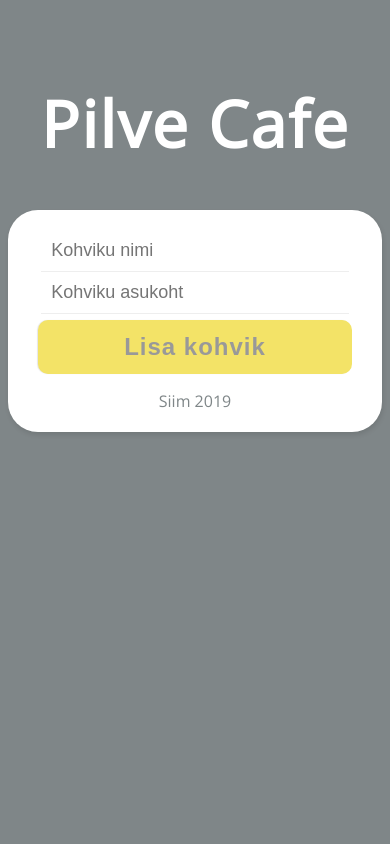
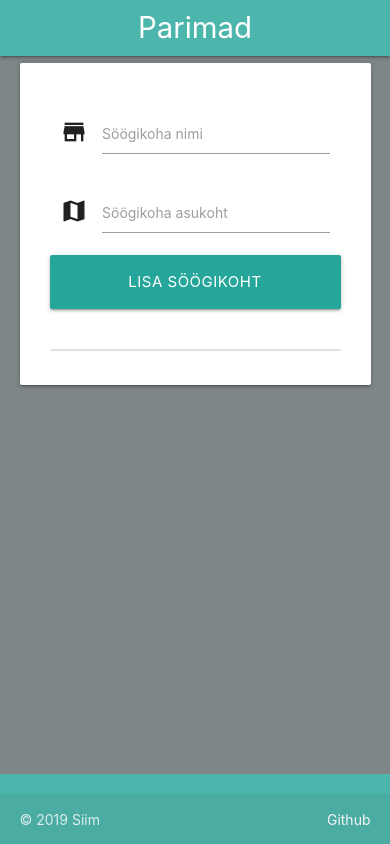
Before and after one commit to siimdev/PilveCafe, a plain HTML site: page index.html in a window 390 px wide. Drawn offline with nearby package versions, Linux system fonts and the light colour scheme; no server answers.

Commit message:
uus kujundus

```diff
--- a/app.js
+++ b/app.js
@@ -18,14 +18,26 @@ const form = document.querySelector('#add-cafe-form');
 function renderCafe(doc) {
     let li = document.createElement('li');
     let name = document.createElement('span');
-    let city = document.createElement('span');
-    let cross = document.createElement('div');
+    let city = document.createElement('p');
+    let cross = document.createElement('i');
+    let ikoon = document.createElement('i');
+    let a = document.createElement('a');
+
+    li.classList.add("collection-item")
+    li.classList.add("avatar")
+    name.classList.add("title")
+    cross.classList.add("material-icons")
+    cross.classList.add("secondary-content")
+    ikoon.classList.add("material-icons")
+    ikoon.classList.add("circle")
 
     li.setAttribute('data-id', doc.id)
     name.textContent = doc.data().name;
     city.textContent = doc.data().city;
-    cross.textContent = 'x';
+    cross.textContent = 'delete';
+    ikoon.textContent = 'arrow_forward';
 
+    li.appendChild(ikoon);
     li.appendChild(name);
     li.appendChild(city);
     li.appendChild(cross);
--- a/index.html
+++ b/index.html
@@ -5,26 +5,63 @@
   <meta charset="UTF-8" />
   <meta name="viewport" content="width=device-width, initial-scale=1.0" />
   <meta http-equiv="X-UA-Compatible" content="ie=edge" />
-  <script src="https://www.gstatic.com/firebasejs/5.8.4/firebase-app.js"></script>
-  <script src="https://www.gstatic.com/firebasejs/5.8.4/firebase-firestore.js"></script>
+  <!--Import Google Icon Font-->
+  <link href="https://fonts.googleapis.com/icon?family=Material+Icons" rel="stylesheet">
+  <!-- Compiled and minified CSS -->
+  <link rel="stylesheet" href="https://cdnjs.cloudflare.com/ajax/libs/materialize/1.0.0/css/materialize.min.css">
+
   <link rel="stylesheet" href="styles.css" />
-  <title>Pilve Cafe</title>
+  <title>Nälg</title>
 </head>
 
 <body>
-  <h1>Pilve Cafe</h1>
-
-  <div class="content">
-    <form id="add-cafe-form" class="teema">
-      <input type="text" name="name" placeholder="Kohviku nimi">
-      <input type="text" name="city" placeholder="Kohviku asukoht">
-      <button>Lisa kohvik</button>
-    </form>
-    <ul id="cafe-list"></ul>
 
 
-    <footer>Siim 2019</footer>
-  </div>
+  <nav>
+    <div class="nav-wrapper teal lighten-2">
+      <a href="#" class="brand-logo center">Parimad söögikohad, kuhu sööma minna?</a>
+    </div>
+  </nav>
+  <main>
+    <div class="container">
+      <div class="content card ">
+        <div class="row">
+          <form id="add-cafe-form" class="col s12 m12 l12">
+            <div class="row">
+              <div class="input-field col s12 m12 l4">
+                <i class="material-icons prefix">store</i>
+                <input id="icon_prefix" type="text" name="name">
+                <label for="icon_prefix">Söögikoha nimi</label>
+              </div>
+              <div class="input-field col s12 m12 l4">
+                <i class="material-icons prefix">map</i>
+                <input id="icon_telephone" type="tel" name="city">
+                <label for="icon_telephone">Söögikoha asukoht</label>
+              </div>
+              <div class="input-field">
+                <button class="col s12 m12 l4 waves-effect waves-light btn-large">Lisa söögikoht</button>
+              </div>
+            </div>
+          </form>
+        </div>
+        <ul class="collection" id="cafe-list">
+        </ul>
+      </div>
+    </div>
+  </main>
+  <footer class="page-footer teal lighten-2">
+    <div class="footer-copyright">
+      <div class="container">
+        © 2019 Siim
+        <a class="grey-text text-lighten-4 right" href="#!">Github</a>
+      </div>
+    </div>
+  </footer>
+
+
+  <script src="https://cdnjs.cloudflare.com/ajax/libs/materialize/1.0.0/js/materialize.min.js"></script>
+  <script src="https://www.gstatic.com/firebasejs/5.8.4/firebase-app.js"></script>
+  <script src="https://www.gstatic.com/firebasejs/5.8.4/firebase-firestore.js"></script>
   <script src="app.js"></script>
 </body>
 
--- a/styles.css
+++ b/styles.css
@@ -1,130 +1,22 @@
-@import url('https://fonts.googleapis.com/css?family=Open+Sans');
 
 body{
     background: #7F8688;
-    font-family: 'Open Sans', sans-serif;
+    display: flex;
+    min-height: 100vh;
+    flex-direction: column;
+
 }
-
-textarea, select, input, button {
-    outline: none;
-}
-
-h1{
-    color: #fff;
-    font-size: 64px;
-    letter-spacing: 2px;
-    margin-top: 80px;
-    text-align: center;
-}
+main {
+    flex: 1 0 auto;
+  }
 
 .content{
     background: #fff;
-    max-width: 960px;
-    margin: 30px auto;
+    /* margin: 30px auto; */
     padding:  20px 30px;
-    border-radius: 30px 30px 30px 30px;
-    box-shadow: 1px 3px 5px rgba(0,0,0,0.1)
-}
-
-ul{
-    list-style-type: none;
-    padding: 0;
-}
-
-li{
-    padding: 20px;
-    background: #f6f6f6;
-    font-size: 20px;
-    color: #555;
-    position: relative;
-    border-bottom: 1px solid #e6e6e6;
-    height: 46px;
-}
-
-li:nth-child(even){
-    padding: 20px;
-    background: #f2f2f2;
-}
-
-li span{
-    display: block;
-}
-
-li span:nth-child(2){
-    font-size: 16px;
-    margin-top: 6px;
-    color: #999;
-}
-
-li div{
-    position: absolute;
-    top: 0;
-    right: 0px;
-    /* background: rgba(255,255,255,0.6); */
-    width: 40px;
-    text-align: center;
-    padding: 10px 0;
-    font-weight:  bold;
-    cursor:  pointer;
-}
-
-form input{
-
-    border: 0;
-    border-bottom: 1px solid #eee;
-    margin: 0 1%;
-    padding: 10px;
-    font-size: 18px;
-}
-
-form input:focus{
-    outline: none;
-    border-bottom: 3px solid #F3E367;
-    padding-bottom: 8px;
-    transition: all ease 0.2s;
-}
-
-/* form:after{
-    content: '';
-    clear: both;
-    display: block;
-} */
-
-button{
-    font-size: 1.5em;
-    border: 0;
-    background: #F3E367;
-    border-radius: 10px;
-    padding: 13px;
-    box-shadow: -1px 0px 1px rgba(0,0,0,0.1);
-    font-weight: bold;
-    letter-spacing: 1px;
-    color: #999;
-}
-
-button:hover {
-    cursor:pointer;
-    color: #000;
-    transition: all 0.3s linear;
-}
-
-.teema {
-    display: grid;
-    grid-auto-flow: column;
 }
 
 
-@media only screen and (max-width: 600px) {
-    .teema {
-        grid-auto-flow: row;
-    }
-    button {
-        margin-top: 2%;
-    }
+i.material-icons.secondary-content{
+    cursor: pointer;
 }
-
-footer {
-    margin-top: 5%;
-    color:#7F8688;
-    text-align: center;
-}
```
